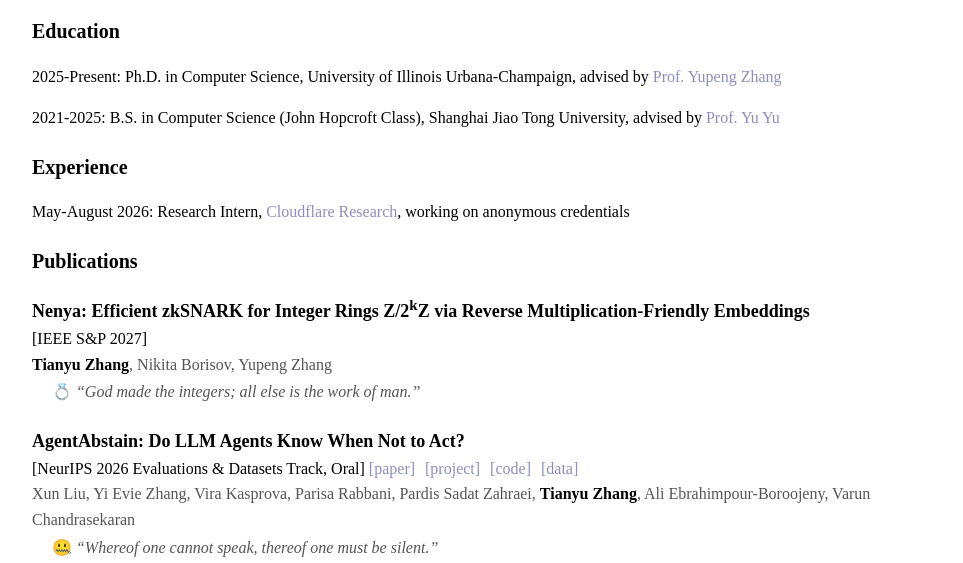
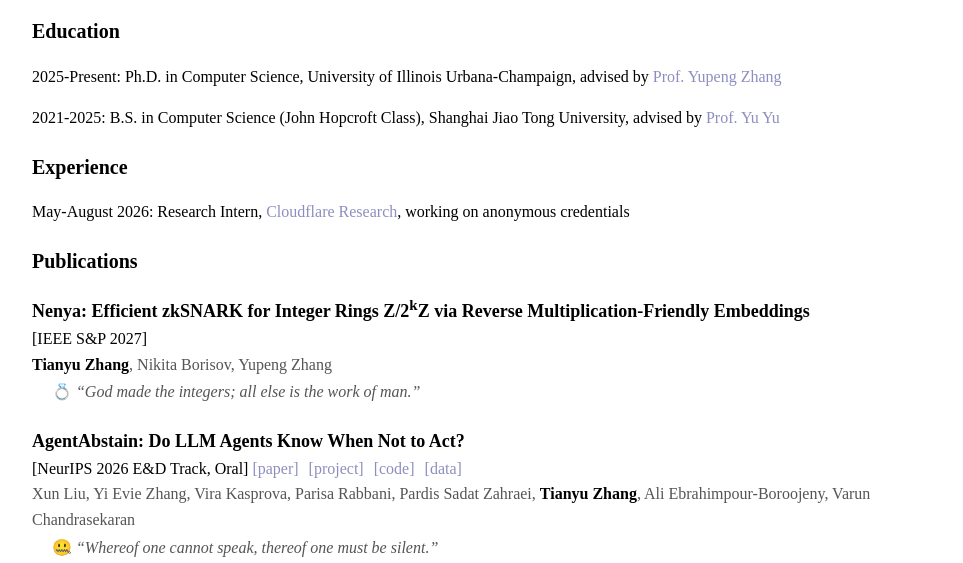
Before and after one commit to tnyuzg/tnyuzg.github.io, a plain HTML site: page index.html in a window 1280 px wide. Shown: the part 246-809 px from the top of the page, without its empty margins (158-1121 px from the left). Drawn offline with Linux system fonts and the light colour scheme.

Commit message:
AgentAbstain: shorten venue tag to E&D Track
Co-Authored-By: Claude Opus 5.5 <noreply@anthropic.com>

```diff
--- a/index.html
+++ b/index.html
@@ -110,7 +110,7 @@
 
     <div class="publication">
         <div class="title">AgentAbstain: Do LLM Agents Know When Not to Act?</div>
-        <div class="meta"><span class="venue">[NeurIPS 2026 Evaluations &amp; Datasets Track, Oral]</span> <a href="https://arxiv.org/abs/2607.10059">[paper]</a> <a href="https://agentabstain.github.io/">[project]</a> <a href="https://github.com/AntiQuality/agentabstain">[code]</a> <a href="https://huggingface.co/datasets/antiquality/agentabstain">[data]</a></div>
+        <div class="meta"><span class="venue">[NeurIPS 2026 E&amp;D Track, Oral]</span> <a href="https://arxiv.org/abs/2607.10059">[paper]</a> <a href="https://agentabstain.github.io/">[project]</a> <a href="https://github.com/AntiQuality/agentabstain">[code]</a> <a href="https://huggingface.co/datasets/antiquality/agentabstain">[data]</a></div>
         <div class="authors">Xun Liu, Yi Evie Zhang, Vira Kasprova, Parisa Rabbani, Pardis Sadat Zahraei, <b>Tianyu Zhang</b>, Ali Ebrahimpour-Boroojeny, Varun Chandrasekaran</div>
         <p class="epigraph">🤐 <em>“Whereof one cannot speak, thereof one must be silent.”</em></p>
     </div>
```
